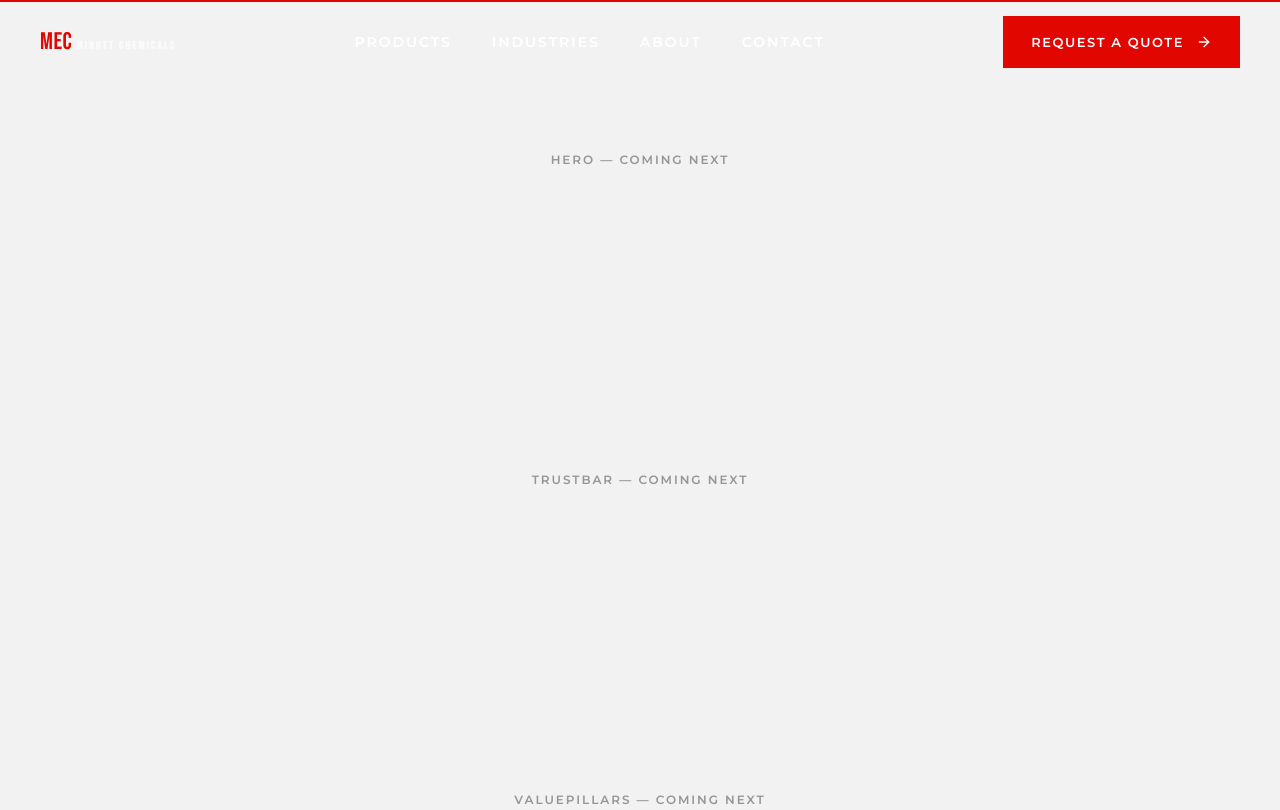
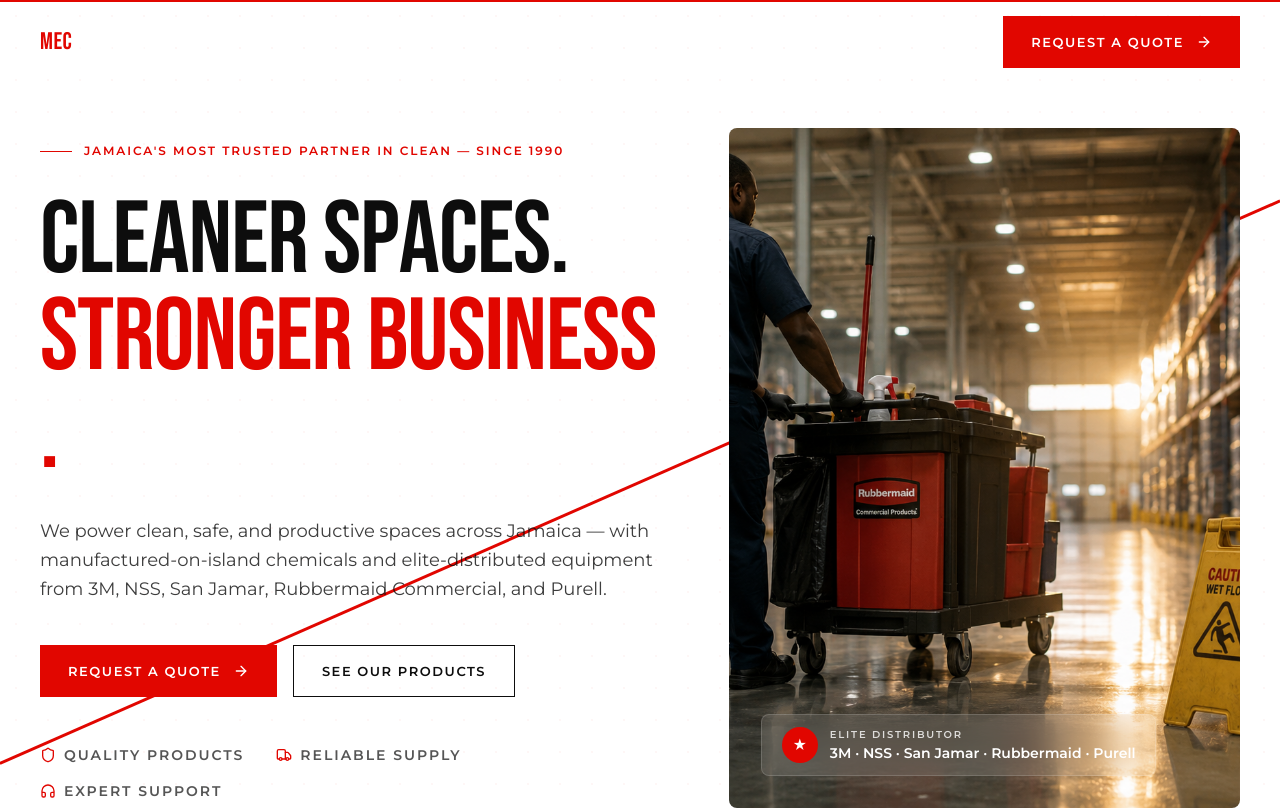
Before and after one commit to liamdatt/mc, a Next.js app in the folder minott-web/: page / in a window 1280 px wide. Shown: the top 810 px of the page. Built offline with nearby package versions, Linux system fonts and the light colour scheme.

Commit message:
feat(sections): cinematic hero with SplitText + sweep draw + parallax

```diff
--- a/minott-web/components/sections/Hero.tsx
+++ b/minott-web/components/sections/Hero.tsx
@@ -1,7 +1,218 @@
+"use client";
+import Image from "next/image";
+import { useRef } from "react";
+import { useGSAP } from "@gsap/react";
+import gsap from "gsap";
+import { SplitText } from "gsap/SplitText";
+import { DrawSVGPlugin } from "gsap/DrawSVGPlugin";
+import { motion, useScroll, useTransform } from "framer-motion";
+import { Eyebrow } from "@/components/primitives/Eyebrow";
+import { Button } from "@/components/primitives/Button";
+import { Shield, Truck, Headphones } from "lucide-react";
+import { useReducedMotion } from "@/lib/use-reduced-motion";
+
+if (typeof window !== "undefined") {
+  gsap.registerPlugin(SplitText, DrawSVGPlugin);
+}
+
+const TRUST_ITEMS = [
+  { icon: Shield, label: "Quality Products" },
+  { icon: Truck, label: "Reliable Supply" },
+  { icon: Headphones, label: "Expert Support" },
+];
+
 export function Hero() {
+  const ref = useRef<HTMLElement>(null);
+  const reduced = useReducedMotion();
+
+  const { scrollYProgress } = useScroll({
+    target: ref,
+    offset: ["start start", "end start"],
+  });
+  const yImg = useTransform(scrollYProgress, [0, 1], ["0%", "30%"]);
+  const scaleImg = useTransform(scrollYProgress, [0, 1], [1, 1.06]);
+  const fadeText = useTransform(scrollYProgress, [0, 0.6], [1, 0]);
+
+  useGSAP(
+    () => {
+      if (reduced) return;
+      const line1 = document.querySelector(".hero-line-1");
+      const line2 = document.querySelector(".hero-line-2");
+      if (!line1 || !line2) return;
+
+      const s1 = new SplitText(line1, { type: "chars" });
+      const s2 = new SplitText(line2, { type: "chars" });
+
+      gsap.set([s1.chars, s2.chars], { yPercent: 110 });
+      gsap.set(".hero-eyebrow, .hero-lede, .hero-cta > *", {
+        y: 24,
+        opacity: 0,
+      });
+      gsap.set(".hero-trust > *", { y: 12, opacity: 0 });
+      gsap.set(".hero-image-clip", { clipPath: "inset(0 0 100% 0)" });
+
+      const tl = gsap.timeline({
+        defaults: { ease: "expo.out" },
+        delay: 0.3,
+      });
+
+      tl.to(".hero-eyebrow", { y: 0, opacity: 1, duration: 0.6 })
+        .to(s1.chars, { yPercent: 0, stagger: 0.025, duration: 0.9 }, "-=0.3")
+        .to(s2.chars, { yPercent: 0, stagger: 0.025, duration: 0.9 }, "-=0.7")
+        .to(".hero-lede", { y: 0, opacity: 1, duration: 0.6 }, "-=0.5")
+        .to(
+          ".hero-cta > *",
+          { y: 0, opacity: 1, stagger: 0.08, duration: 0.5 },
+          "-=0.3",
+        )
+        .to(
+          ".hero-trust > *",
+          { y: 0, opacity: 1, stagger: 0.06, duration: 0.4 },
+          "-=0.3",
+        )
+        .from(
+          ".hero-sweep path",
+          { drawSVG: "0%", duration: 1.4, ease: "power2.inOut" },
+          0,
+        )
+        .to(
+          ".hero-image-clip",
+          { clipPath: "inset(0 0 0% 0)", duration: 1.2 },
+          0.2,
+        )
+        .from(
+          ".hero-image",
+          { scale: 1.18, duration: 1.6, ease: "power2.out" },
+          0.2,
+        );
+
+      return () => {
+        s1.revert();
+        s2.revert();
+      };
+    },
+    { scope: ref, dependencies: [reduced] },
+  );
+
   return (
-    <section className="min-h-[40vh] grid place-items-center bg-mec-mist">
-      <p className="eyebrow text-mec-ink/40">Hero — coming next</p>
+    <section
+      ref={ref}
+      className="relative min-h-[100svh] overflow-hidden bg-mec-pure"
+    >
+      {/* Background grid */}
+      <div aria-hidden className="absolute inset-0 bg-grid opacity-60" />
+
+      {/* Diagonal sweep across the boundary */}
+      <svg
+        aria-hidden
+        viewBox="0 0 1440 900"
+        preserveAspectRatio="none"
+        className="hero-sweep pointer-events-none absolute inset-0 h-full w-full"
+      >
+        <path
+          d="M 0 760 L 1440 200"
+          stroke="#E10600"
+          strokeWidth="3"
+          fill="none"
+        />
+      </svg>
+
+      <div className="relative mx-auto grid min-h-[100svh] w-full max-w-[1440px] grid-cols-1 items-center gap-12 px-6 pt-32 pb-24 md:px-10 lg:grid-cols-[1.1fr_0.9fr] lg:gap-16">
+        <motion.div style={{ opacity: fadeText }} className="relative z-[2]">
+          <p className="hero-eyebrow">
+            <Eyebrow tone="red">
+              Jamaica&apos;s Most Trusted Partner in Clean — Since 1990
+            </Eyebrow>
+          </p>
+
+          <h1 className="mt-8 font-display-tight text-[clamp(3.5rem,8vw,7.5rem)] leading-[0.92]">
+            <span className="hero-line-1 block overflow-hidden text-mec-ink">
+              CLEANER SPACES.
+            </span>
+            <span className="hero-line-2 block overflow-hidden text-mec-red">
+              STRONGER BUSINESS.
+            </span>
+          </h1>
+
+          <p className="hero-lede mt-8 max-w-[52ch] text-[clamp(1.125rem,1.4vw,1.375rem)] leading-relaxed text-mec-ink/80">
+            We power clean, safe, and productive spaces across Jamaica — with
+            manufactured-on-island chemicals and elite-distributed equipment
+            from 3M, NSS, San Jamar, Rubbermaid Commercial, and Purell.
+          </p>
+
+          <div className="hero-cta mt-10 flex flex-wrap items-center gap-4">
+            <Button href="#contact" variant="primary" arrow>
+              Request a Quote
+            </Button>
+            <Button href="#products" variant="ghost">
+              See Our Products
+            </Button>
+          </div>
+
+          <ul className="hero-trust mt-12 flex flex-wrap gap-x-8 gap-y-4">
+            {TRUST_ITEMS.map(({ icon: Icon, label }) => (
+              <li
+                key={label}
+                className="flex items-center gap-2 text-sm font-semibold uppercase tracking-[0.14em] text-mec-ink/70"
+              >
+                <Icon className="h-4 w-4 text-mec-red" aria-hidden />
+                {label}
+              </li>
+            ))}
+          </ul>
+        </motion.div>
+
+        <div className="hero-image-wrapper relative h-[480px] w-full overflow-hidden rounded-md md:h-[600px] lg:h-[680px]">
+          <div className="hero-image-clip absolute inset-0 overflow-hidden">
+            <motion.div
+              style={{ y: yImg, scale: scaleImg }}
+              className="hero-image relative h-full w-full"
+            >
+              <Image
+                src="/images/hero-main.jpg"
+                alt="A worker pushes a Rubbermaid commercial cleaning cart down a warehouse aisle with a wet-floor caution sign in foreground"
+                fill
+                priority
+                sizes="(min-width: 1024px) 50vw, 100vw"
+                className="object-cover"
+              />
+            </motion.div>
+          </div>
+
+          {/* Floating Elite Distributor card */}
+          <div className="absolute bottom-6 left-6 right-6 z-[2] flex items-center gap-3 rounded-md border border-white/15 bg-white/10 px-5 py-3 text-mec-pure backdrop-blur-lg md:bottom-8 md:left-8 md:right-auto">
+            <span className="grid h-9 w-9 place-items-center rounded-full bg-mec-red text-sm font-bold">
+              ★
+            </span>
+            <div>
+              <p className="text-[10px] font-semibold uppercase tracking-[0.18em] opacity-80">
+                Elite Distributor
+              </p>
+              <p className="text-sm font-semibold">
+                3M · NSS · San Jamar · Rubbermaid · Purell
+              </p>
+            </div>
+          </div>
+        </div>
+      </div>
+
+      {/* Scroll indicator */}
+      <div
+        aria-hidden
+        className="absolute bottom-6 left-1/2 z-[2] flex -translate-x-1/2 flex-col items-center gap-2 text-mec-ink/50"
+      >
+        <span className="font-display text-xs tracking-[0.3em]">SCROLL</span>
+        <span className="block h-10 w-px animate-[scrollLine_2s_ease-in-out_infinite] bg-mec-ink/40" />
+      </div>
+
+      <style jsx>{`
+        @keyframes scrollLine {
+          0% { transform: scaleY(0); transform-origin: top; }
+          50% { transform: scaleY(1); transform-origin: top; }
+          51% { transform-origin: bottom; }
+          100% { transform: scaleY(0); transform-origin: bottom; }
+        }
+      `}</style>
     </section>
   );
 }
```
